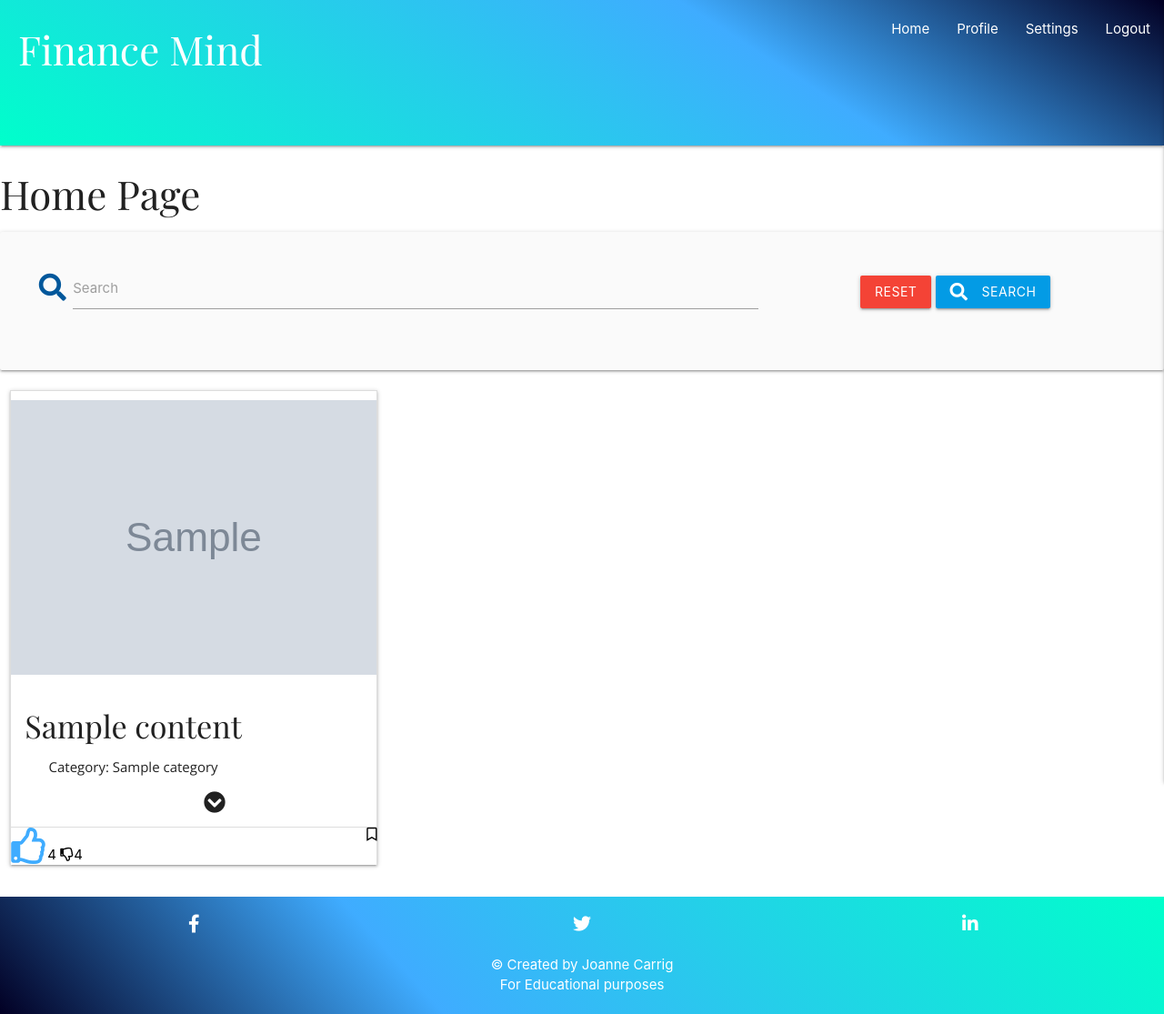
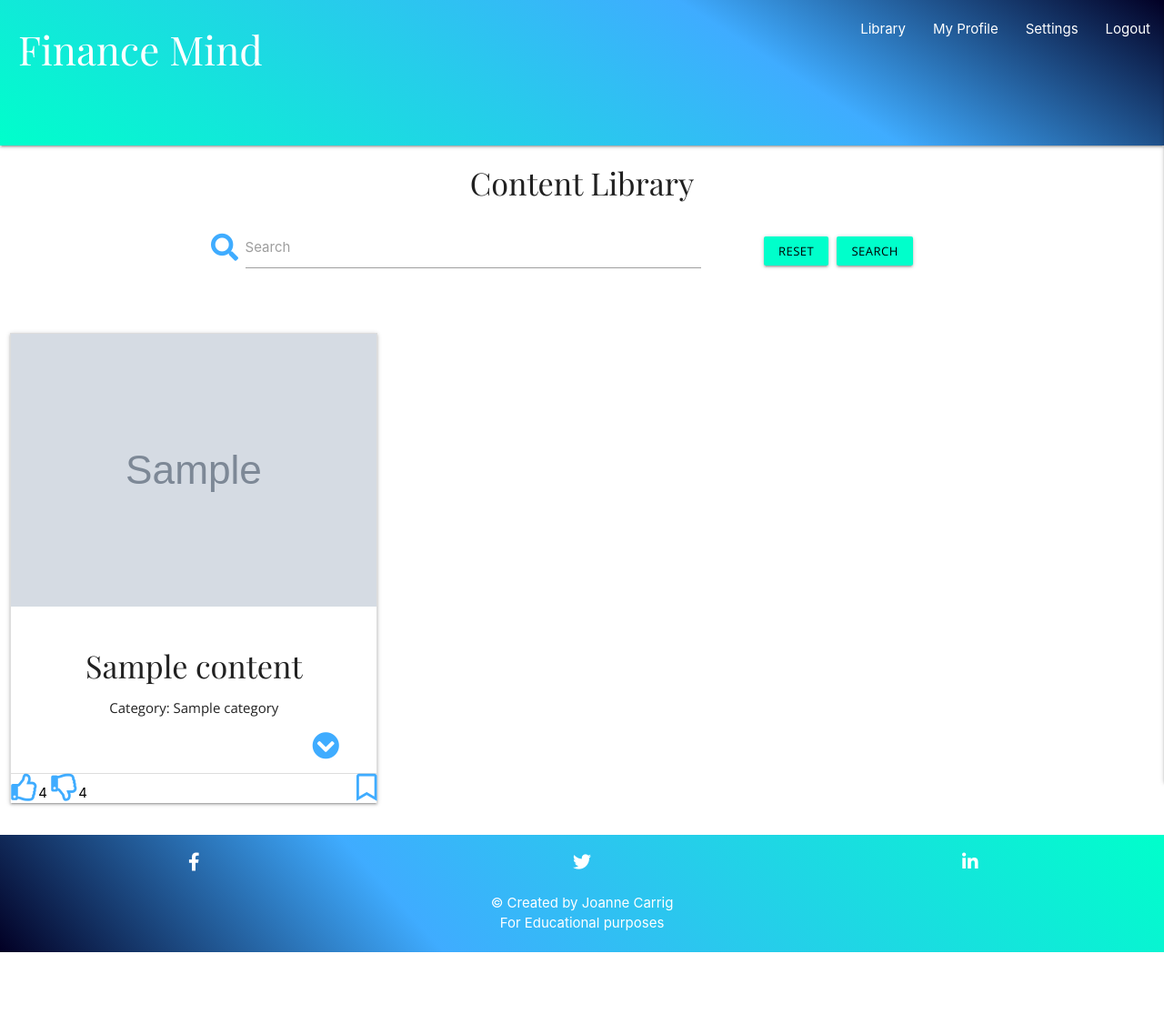
Before and after one commit to jojo157/learning-platform, a Flask app: page /home in a window 1280 px wide. Shown: the whole page at 91% size. After the commit the page ends 1047 px from the top, so only its background shows below. Run offline with Flask 2, Linux system fonts and the light colour scheme; the visitor is signed in with stand-in values (Sample User, id 1); grey boxes marked "Sample" are stand-in pictures; a database or web service that is not in the repository returns one stand-in record (values such as "Sample title"); some libraries are stand-ins or nearby versions.

Commit message:
added styling to home page and added javascript to change classes for different layout once clicked

```diff
--- a/app.py
+++ b/app.py
@@ -99,8 +99,8 @@ def login():
                     existing_user["password"], request.form.get("password")):
                         session["user"] = request.form.get("username").lower()
                         session["access"] = existing_user["access_level"]
-                        return redirect(url_for(
-                            "profile", username=session["user"], access=session["access"]) )
+                        return redirect(url_for("home"))
+
             else:
                 # invalid password match
                 flash("Incorrect Username and/or Password", "error")
--- a/static/css/style.css
+++ b/static/css/style.css
@@ -33,6 +33,7 @@ a{
  background-color: #00ffcb;
  color: #000;
  font-family: 'Open Sans';
+ margin-right: 5px;
 }
 
 
@@ -74,7 +75,7 @@ i.fab.fa-facebook-f, i.fab.fa-twitter, i.fab.fa-linkedin-in{
 
 /* Index Page */
 img{
-    margin-top: 10px;
+
     width: 100%;
     height: 100%;
     object-fit: cover;
@@ -99,8 +100,10 @@ img{
 
 i.fas.fa-file-alt, i.fas.fa-book-open, i.far.fa-thumbs-up, i.fas.fa-users, i.fas.fa-address-card, i.fas.fa-bookmark{
     color: #3facff;
-    font-size: 40px;
+    font-size: 30px;
 }
+
+
 
 /* Home Page */
 
@@ -116,6 +119,30 @@ i.fas.fa-file-alt, i.fas.fa-book-open, i.far.fa-thumbs-up, i.fas.fa-users, i.fas
 .sub-header-text{
     font-size: 18px;
 }
+
+i.fas.fa-search, i.fas.fa-chevron-circle-down, i.far.fa-thumbs-down, i.far.fa-bookmark {
+    color: #3facff;
+    font-size: 30px;
+
+}
+
+
+.content-admin-buttons{
+    margin-top: 10px;
+}
+
+.content-image-container{
+    height: 300px;
+    margin-bottom: 10px;
+
+}
+
+.content-image-container img{
+    height: 300px;
+    object-fit: cover;
+}
+
+
 
 /* Register Page */
 
--- a/static/js/script.js
+++ b/static/js/script.js
@@ -10,3 +10,17 @@ $(document).ready(function(){
   $('.refresh').click(function() {
     setTimeout(function(){ location.reload()},1000);
   });
+
+  // code to zoom in on content when click and zoom out when clicked again
+
+  $('.content-container').click(function() {
+    if ($(this).hasClass('active')){
+
+      $('.content-container').removeClass('col s12 m8 offset-m2 l8 offset-l2 content-container active').addClass('col s12 l4 m6 content-container');
+  }
+  else {
+
+       $('.content-container').removeClass('col s12 l4 m6 content-container').addClass('col s12 m8 offset-m2 l8 offset-l2 content-container active');
+  }
+
+  });
--- a/templates/base.html
+++ b/templates/base.html
@@ -20,8 +20,8 @@
                 <a href="#" data-target="mobile-demo" class="sidenav-trigger right"><i class="fas fa-bars"></i></a>
                 <ul class="right hide-on-med-and-down">
                     {% if session.user %}
-                        <li><a href="{{ url_for('home') }}">Home</a></li>
-                        <li><a href="{{ url_for('profile') }}">Profile</a></li>
+                        <li><a href="{{ url_for('home') }}">Library</a></li>
+                        <li><a href="{{ url_for('profile') }}">My Profile</a></li>
                         <li><a href="{{ url_for('user_settings') }}">Settings</a></li>
                         <li><a href="{{ url_for('logout') }}">Logout</a></li>
                         {%  if session.access|lower == "admin"|lower %}
@@ -39,8 +39,8 @@
 
         <ul class="sidenav" id="mobile-demo">
             {% if session.user %}
-                        <li><a href="{{ url_for('home') }}">Home</a></li>
-                        <li><a href="{{ url_for('profile') }}">Profile</a></li>
+                        <li><a href="{{ url_for('home') }}">Library</a></li>
+                        <li><a href="{{ url_for('profile') }}"> My Profile</a></li>
                         <li><a href="{{ url_for('user_settings') }}">Settings</a></li>
                         <li><a href="{{ url_for('logout') }}">Logout</a></li>
                         {%  if session.access|lower == "admin"|lower %}
--- a/templates/home.html
+++ b/templates/home.html
@@ -1,20 +1,20 @@
 {% extends "base.html" %}
 {% block content %}
-    <h3>Home Page</h3>
+    <h4 class="center">Content Library</h4>
 
 
-    <div class="row card-panel grey lighten-5">
-      <form action="{{ url_for('search') }}" method="post" class="col s12">
+    <div class="row ">
+      <form action="{{ url_for('search') }}" method="post" class="col s12 m8 offset-m2 l8 offset-l2">
           <div class="row valign-wrapper center-align">
               <div class="input-field col s12 m8">
-                  <i class="fas fa-search prefix light-blue-text text-darken-4"></i>
+                  <i class="fas fa-search prefix"></i>
                   <input type="text" name="search" id="search" minlength="3" class="validate" required>
                   <label for="search">Search</label>
               </div>
               <div class="col s12 m4">
-                  <a href="{{ url_for('home') }}" class="red btn text-shadow">Reset</a>
-                  <button type="submit" class="light-blue darken-1 btn text-shadow">
-                      <i class="fas fa-search left"></i> Search
+                  <a href="{{ url_for('home') }}" class="btn-small green-button text-shadow">Reset</a>
+                  <button type="submit" class="green-button btn-small text-shadow">
+                 Search
                   </button>
               </div>
           </div>
@@ -27,20 +27,20 @@
 
       {% if site_contents.count() > 0 %}
         {% for single_content in site_contents %}
-        <div class=" col s12 l4 m6">
+        <div class=" col s12 l4 m6 content-container">
             <ul class="collapsible">
               <li>
-                <div class="media-container">
-                    <img class="materialboxed responsive-img"  src="{{ single_content.picture }}">
+                <div class="media-container content-image-container">
+                    <img class="materialboxed"  src="{{ single_content.picture }}">
                 </div>
                 {%  if level == "admin" %}
-                <div class="center">
-                    <a href="{{ url_for('editcontent', content_id = single_content._id) }}" class="btn-small">Edit</a>
-                    <a href="{{ url_for('delete_content', content_id = single_content._id) }}" class="btn-small confirm" title="Are you sure you wish to delete this post?">Delete</a>
+                <div class="center content-admin-buttons">
+                    <a href="{{ url_for('editcontent', content_id = single_content._id) }}" class="btn-small green-button ">Edit</a>
+                    <a href="{{ url_for('delete_content', content_id = single_content._id) }}" class="btn-small green-button confirm" title="Are you sure you wish to delete this post?">Delete</a>
                 </div>
                 {% endif %}
                 <div class="collapsible-header">
-                    <div>
+                    <div class="col s12">
                         <h4 class="center">{{ single_content.title.capitalize()}}</h4>
                         <p class="center">Category: {{ single_content.category.capitalize()}}</p>
                        <p><i class="fas fa-chevron-circle-down right"></i></p>
@@ -49,16 +49,17 @@
                 <div class="collapsible-body">
                     <span>{{ single_content.content}}</span>
                     <br> <br>
-                    <span><a href="{{ single_content.resource}}" target="_blank">External Resource</a>
+                    <span><a class="btn-small green-button"href="{{ single_content.resource}}" target="_blank">Further Reading</a>
                     </span>
                     <hr>
                     <span class="left">{{ single_content.date}}</span>
                     <span class="right">Author: {{ single_content.user}}</span>
                 </div>
+
                 <div>
-                    <a class="refresh" href="{{ url_for('score_up', rated_article = single_content._id) }}"><i class="far fa-thumbs-up"></i>{{ single_content.rating_up}}</a>
-                    <a class="refresh" href="{{ url_for('score_down', rated_article = single_content._id) }}"><i class="far fa-thumbs-down"></i>{{ single_content.rating_down}}</a>
-                    <a class="refresh" href="{{ url_for('fav_content', content_id = single_content._id) }}"><i class="far fa-bookmark right"></i></a>
+                    <a class="refresh" href="{{ url_for('score_up', rated_article = single_content._id) }}"><i class="far fa-thumbs-up content"></i>{{ single_content.rating_up}}</a>
+                    <a class="refresh" href="{{ url_for('score_down', rated_article = single_content._id) }}"><i class="far fa-thumbs-down content"></i>{{ single_content.rating_down}}</a>
+                    <a class="refresh" href="{{ url_for('fav_content', content_id = single_content._id) }}"><i class="far fa-bookmark right content"></i></a>
                 </div>
 
 
@@ -69,7 +70,11 @@
         {% endfor %}
 
       {% else %}
-          <h3 class="col"> No Results Found</h3>
+      <div class="row">
+            <div class="col s12">
+                <h5 class="center"> No Results Found</h5>
+            </div>
+        </div>
       {% endif %}
 
 
```
